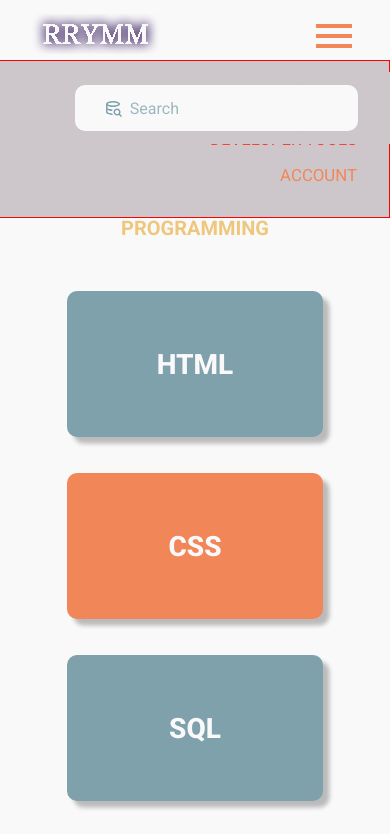
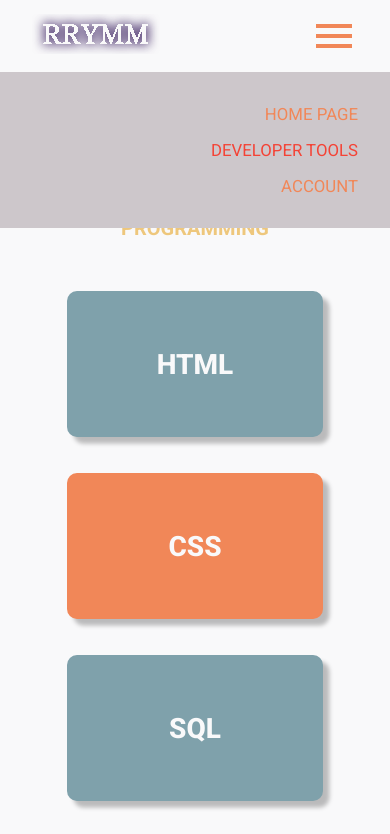
Before and after one commit to RRYMM-project/RRYMM_project, a plain HTML site: page developer-tools.html in a window 390 px wide. Both pictures are taken after a click on the button 334 px from the left and 35 px from the top of the page. Shown: the top 834 px of the page. Drawn offline with nearby package versions, Linux system fonts and the light colour scheme.

Commit message:
Problem with hamburger for mobile version fixed

```diff
--- a/js/header.js
+++ b/js/header.js
@@ -7,13 +7,16 @@
 //   })
 //   .catch(error => console.error('Virhe haettaessa headeria:', error));
 
+// Hamburger menu
 
-  // Hamburger menu
+const hamburger = document.getElementById("hamburger");
+const navList = document.getElementById("nav-list");
 
-  const hamburger = document.getElementById("hamburger");
-  const navList = document.getElementById("nav-list");
-
-  hamburger.addEventListener('click', () => {
-    console.log("click on the hamburger");
-    navList.classList.toggle('show');
-  })
+hamburger.addEventListener("click", () => {
+  console.log("click on the hamburger");
+  navList.classList.toggle("show");
+  if (document.getElementById("search-wrap")) {
+    const searchContainer = document.getElementById("search-wrap");
+    searchContainer.classList.toggle("show");
+  }
+});
--- a/js/search.js
+++ b/js/search.js
@@ -1,5 +1,6 @@
 function createSearchSection() {
   const searchWrap = createDivWithClassContainer("search-wrap");
+  searchWrap.id = "search-wrap";
   const searchInputWrap = createDivWithClassAndId("search-input-wrap", null);
   searchInputWrap.id = "search-input-wrap";
   searchInputWrap.addEventListener("click", getUsersRequest);
--- a/styles/search.css
+++ b/styles/search.css
@@ -69,9 +69,6 @@ input {
 }
 
 @media screen and (max-width: 540px) {
-.search-wrap{
-    z-index: 2;
-}
 .nav-list.show{
   z-index: 1400;
 }
--- a/styles/style.css
+++ b/styles/style.css
@@ -184,9 +184,8 @@ footer {
 /* Footer RIGHT */
 
 .footer-right {
-    background-image: url(images/logo-footer.svg);
+    background-image: url(../images/logo-footer.png);
 }
-
 
 /* Footer LINE */
 
@@ -197,7 +196,6 @@ footer {
     margin-right: 3.969rem;
     margin-top: 2.5rem;
 }
-
 
 /* Footer BOTTOM */
 
@@ -300,18 +298,20 @@ footer {
         width: 100%;;
 
     }
+    .search-wrap.show{
+        z-index: 1;
+    }
     .nav-list.show{
         display: flex;
-        width: 100%;
+        width: 95%;
         font-size: 1.05rem;
-        /* z-index: 1400; */
         background-color: var(--light-accent);
         position: absolute;
-        top: 3.75rem;
+        top: 4.5rem;
         right: 0;
-        padding: 2rem 4.5rem;
+        padding: 2rem 4.5rem 2rem 0;
         text-align: right;
-        border: 1px solid red;
+        /* border: 1px solid red; */
         /* transition: all 3s; */
     }
     .hamburger{
```
Also changed, not shown: developer-tools.html (+6 -0 lines), footer.html (+1 -1 lines), index.html (+1 -9 lines).
